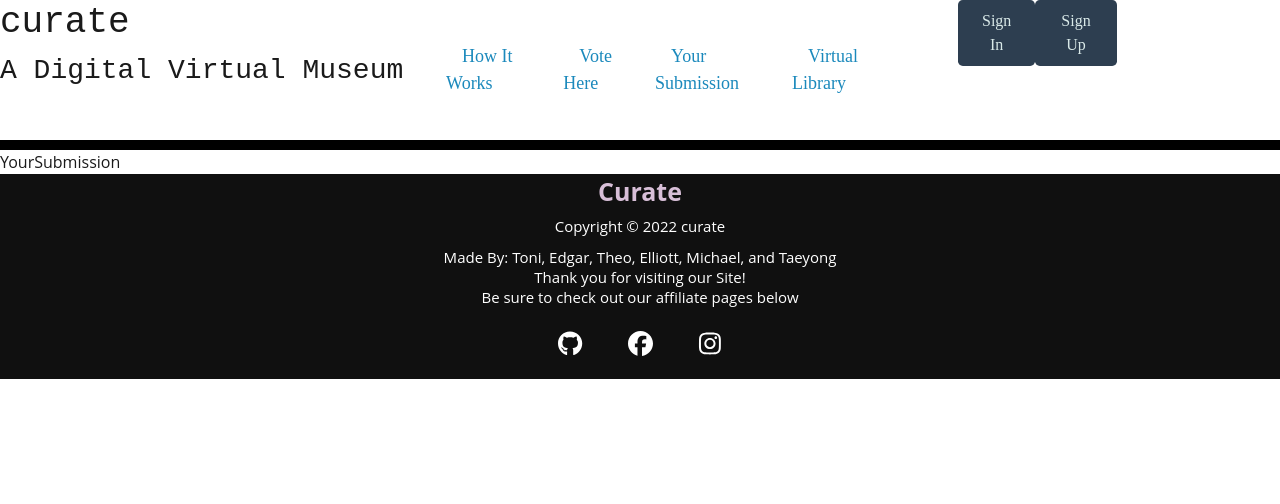
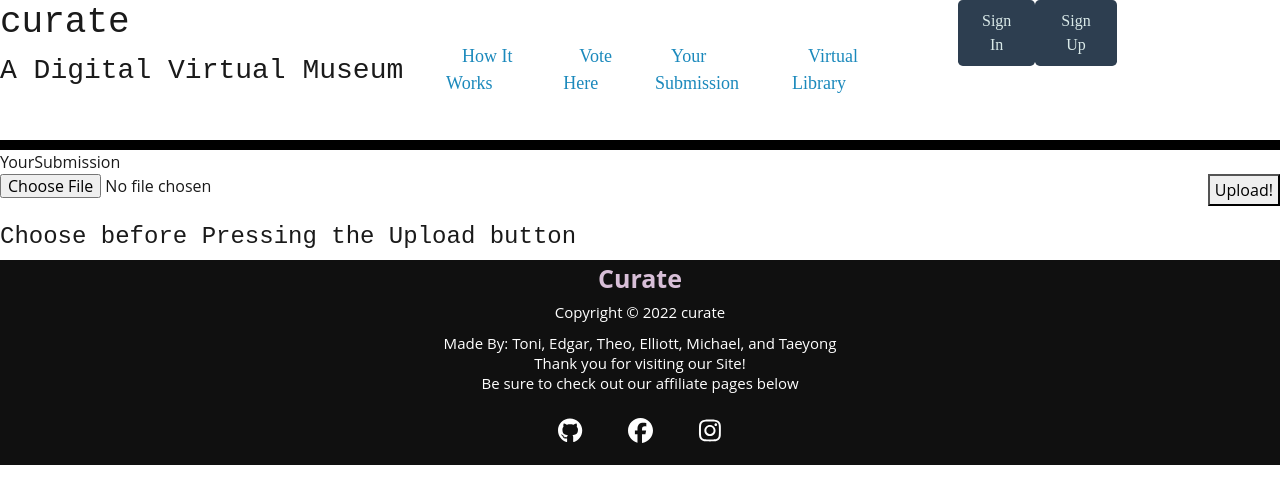
Before and after one commit to edgarmendez94/Curate-virtual-library, a React (Create React App) app in the folder client/: page /YourSubmission in a window 1280 px wide. Shown: the top 504 px of the page. Built offline with nearby package versions, Linux system fonts and the light colour scheme.

Commit message:
upload page LFGgit add -Agit add -A

```diff
--- a/client/src/App.js
+++ b/client/src/App.js
@@ -12,6 +12,7 @@
 import VoteHere from "./pages/VoteHere";
 import YourSubmission from "./pages/YourSubmission";
 import VirtualLibrary from "./pages/VirtualLibrary";
+import Upload from "./components/Upload";
 
 const httpLink = createHttpLink({ uri: "/graphql" })
 const authLink = setContext((_, { headers }) => {
--- a/client/src/components/Upload.js
+++ b/client/src/components/Upload.js
@@ -0,0 +1,91 @@
+import axios from 'axios';
+
+import React, { Component } from 'react';
+
+class Upload extends Component {
+
+    state = {
+
+        // Initially, no file is selected
+        selectedFile: null
+    };
+
+    // On file select (from the pop up)
+    onFileChange = event => {
+
+        // Update the state
+        this.setState({ selectedFile: event.target.files[0] });
+
+    };
+
+    // On file upload (click the upload button)
+    onFileUpload = () => {
+
+        // Create an object of formData
+        const formData = new FormData();
+
+        // Update the formData object
+        formData.append(
+            "myFile",
+            this.state.selectedFile,
+            this.state.selectedFile.name
+        );
+
+        // Details of the uploaded file
+        console.log(this.state.selectedFile);
+
+        // Request made to the backend api
+        // Send formData object
+        axios.post("api/uploadfile", formData);
+    };
+
+    // File content to be displayed after
+    // file upload is complete
+    fileData = () => {
+
+        if (this.state.selectedFile) {
+
+            return (
+                <div>
+                    <h2>File Details:</h2>
+
+                    <p>File Name: {this.state.selectedFile.name}</p>
+
+
+                    <p>File Type: {this.state.selectedFile.type}</p>
+
+
+                    <p>
+                        Last Modified:{" "}
+                        {this.state.selectedFile.lastModifiedDate.toDateString()}
+                    </p>
+
+                </div>
+            );
+        } else {
+            return (
+                <div>
+                    <br />
+                    <h4>Choose before Pressing the Upload button</h4>
+                </div>
+            );
+        }
+    };
+
+    render() {
+
+        return (
+            <div>
+                <div>
+                    <input type="file" onChange={this.onFileChange} />
+                    <button onClick={this.onFileUpload}>
+                        Upload!
+                    </button>
+                </div>
+                {this.fileData()}
+            </div>
+        );
+    }
+}
+
+export default Upload;
--- a/client/src/pages/YourSubmission.js
+++ b/client/src/pages/YourSubmission.js
@@ -1,7 +1,13 @@
 import React from 'react'
+import Upload from "../components/Upload";
 
 export default function YourSubmission() {
     return (
-        <div>YourSubmission</div>
+        <div>
+            <div>YourSubmission</div>
+            <div>
+                <Upload />
+            </div>
+        </div>
     )
 }
--- a/package.json
+++ b/package.json
@@ -9,6 +9,7 @@
     "build": "cd client && npm run build"
   },
   "dependencies": {
+    "axios": "^0.27.2",
     "bootstrap": "^5.2.0",
     "concurrently": "^7.3.0",
     "react-bootstrap": "^2.4.0"
```
Also changed, not shown: client/src/components/Images.js (deleted, +0 -70 lines), 1 other file (tests, documents, lock files or other folders).
